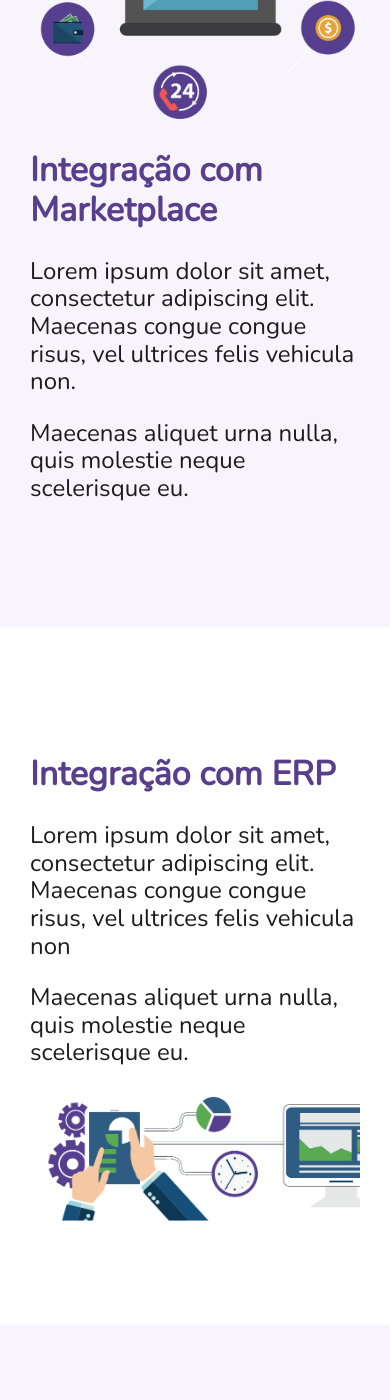
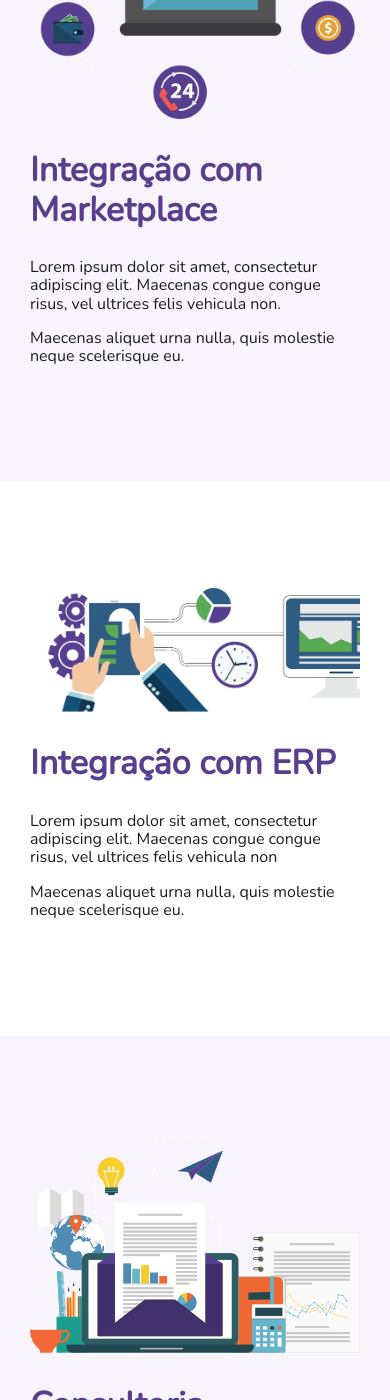
Before and after one commit to leandrooriente/2lig, a Jekyll site: the page built from index.html, in a window 390 px wide and 1400 px high, scrolled down 872 px. Built offline with Jekyll 4.4.1, drawn with Linux system fonts in a browser that asks for light colours.

Commit message:
Fix responsive details

```diff
--- a/_includes/erp.html
+++ b/_includes/erp.html
@@ -1,5 +1,14 @@
 <section class="panel panel-erp">
   <div class="panel-wrapper panel-flex">
+    <div
+      data-aos="fade-left"
+      data-aos-easing="ease-in-quart"
+      data-aos-duration="600"
+      class="panel-half panel-image"
+    >
+      <img src="{{site.baseurl}}/images/erp.png">
+    </div>
+
     <div
       data-aos="fade-right"
       data-aos-easing="ease-in"
@@ -17,14 +26,5 @@
         </p>
       </div>
     </div>
-
-    <div
-      data-aos="fade-left"
-      data-aos-easing="ease-in-quart"
-      data-aos-duration="600"
-      class="panel-half panel-image"
-    >
-      <img src="{{site.baseurl}}/images/erp.png">
-    </div>
   </div>
 </section>
--- a/_sass/panel.scss
+++ b/_sass/panel.scss
@@ -16,6 +16,10 @@
   display: flex;
   align-items: center;
   justify-content: center;
+}
+
+.panel-erp .panel-flex {
+  flex-direction: row-reverse;
 }
 
 .panel-half {
@@ -38,6 +42,10 @@
 }
 
 @media screen and (max-width: $mobile-width) {
+  .panel-description {
+    font-size: $text-size;
+  }
+
   .panel-flex {
     display: block;
   }
```
